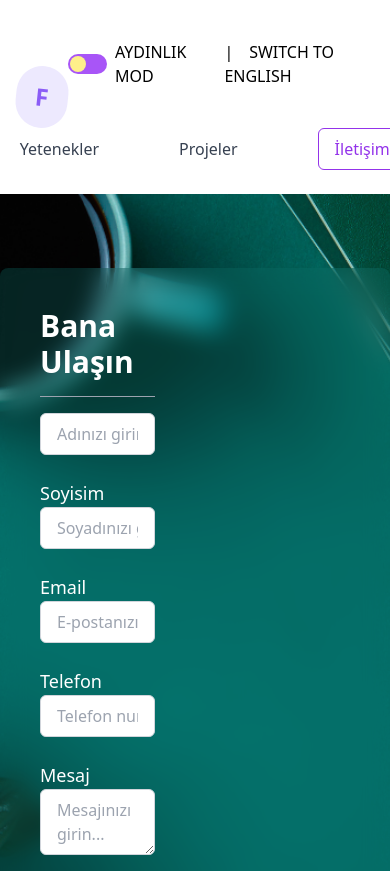
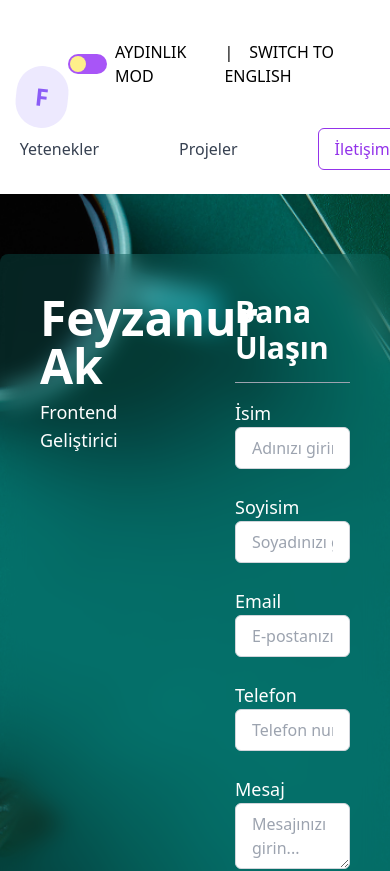
Before and after one commit to Feyzanur-Ak/S12-Kisisel-Web-Sayfam, a React (Vite) app in the folder web-sayfam/: page /contact in a window 390 px wide. Shown: the top 871 px of the page. Built offline with nearby package versions, Linux system fonts and the light colour scheme.

Commit message:
Last Updated

```diff
--- a/web-sayfam/src/pages/ContactPages.jsx
+++ b/web-sayfam/src/pages/ContactPages.jsx
@@ -45,7 +45,7 @@ const ContactPages = () => {
       <ToastContainer /> {/* Toast mesajları için gerekli */}
       <div className="flex w-full max-w-6xl bg-teal-700/30 backdrop-blur-md shadow-lg rounded-lg">
         {/* Sol taraf */}
-        <div className="flex flex-col justify-between p-10 text-white w-1/2 hidden lg:flex ">
+        <div className="flex flex-col justify-between p-10 text-white w-1/2">
           <div>
             <h1 className="text-5xl font-bold">Feyzanur Ak</h1>
             <p className="mt-2 text-lg">{contact.developerInfo}</p>
@@ -65,9 +65,9 @@ const ContactPages = () => {
 
 
           {/* Form Alanları */}
-          <form className="space-y-6 w-full max-w-md " onSubmit={handleSubmit}>
+          <form className="space-y-6" onSubmit={handleSubmit}>
             <div>
-              <label htmlFor="name" className="block text-lg font-medium text-white hidden md:block">
+              <label htmlFor="name" className="block text-lg font-medium text-white">
                {language==="tr" ? "İsim" : "Name"}
               </label>
               <input
```
